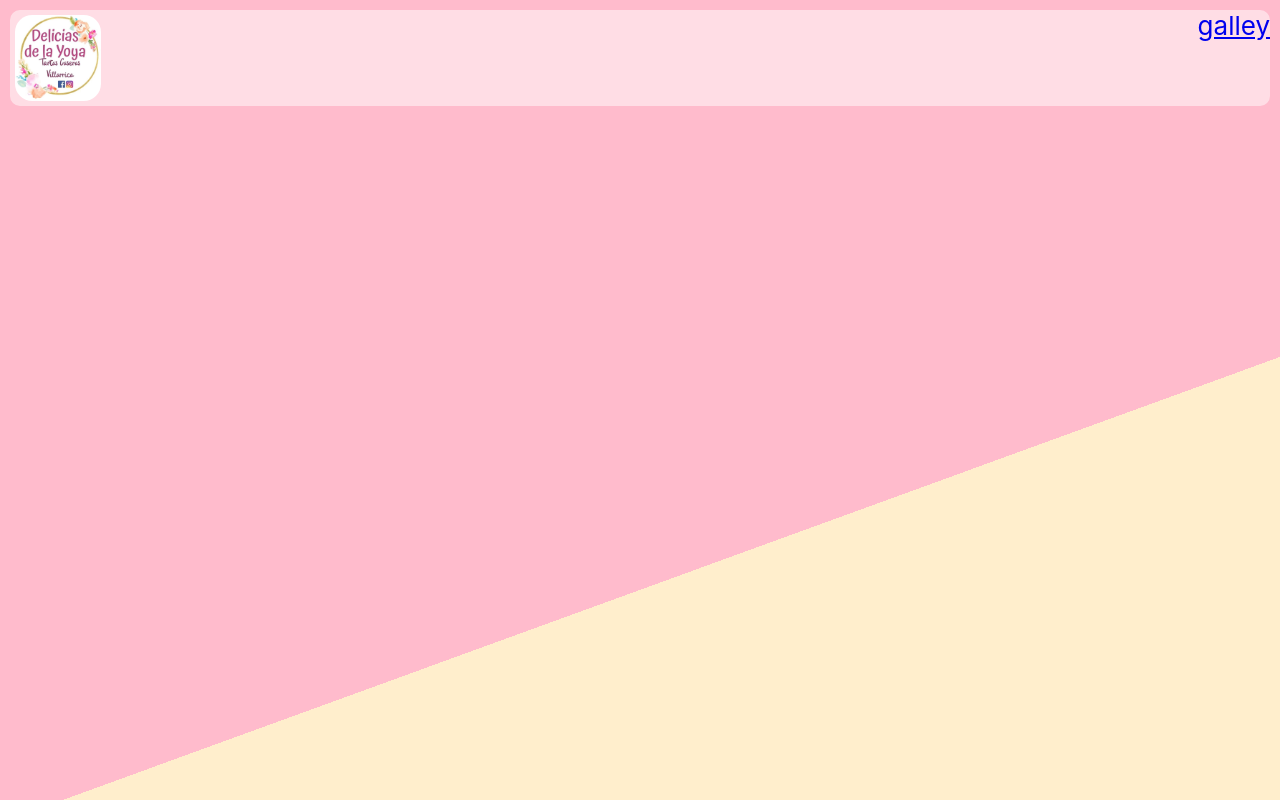
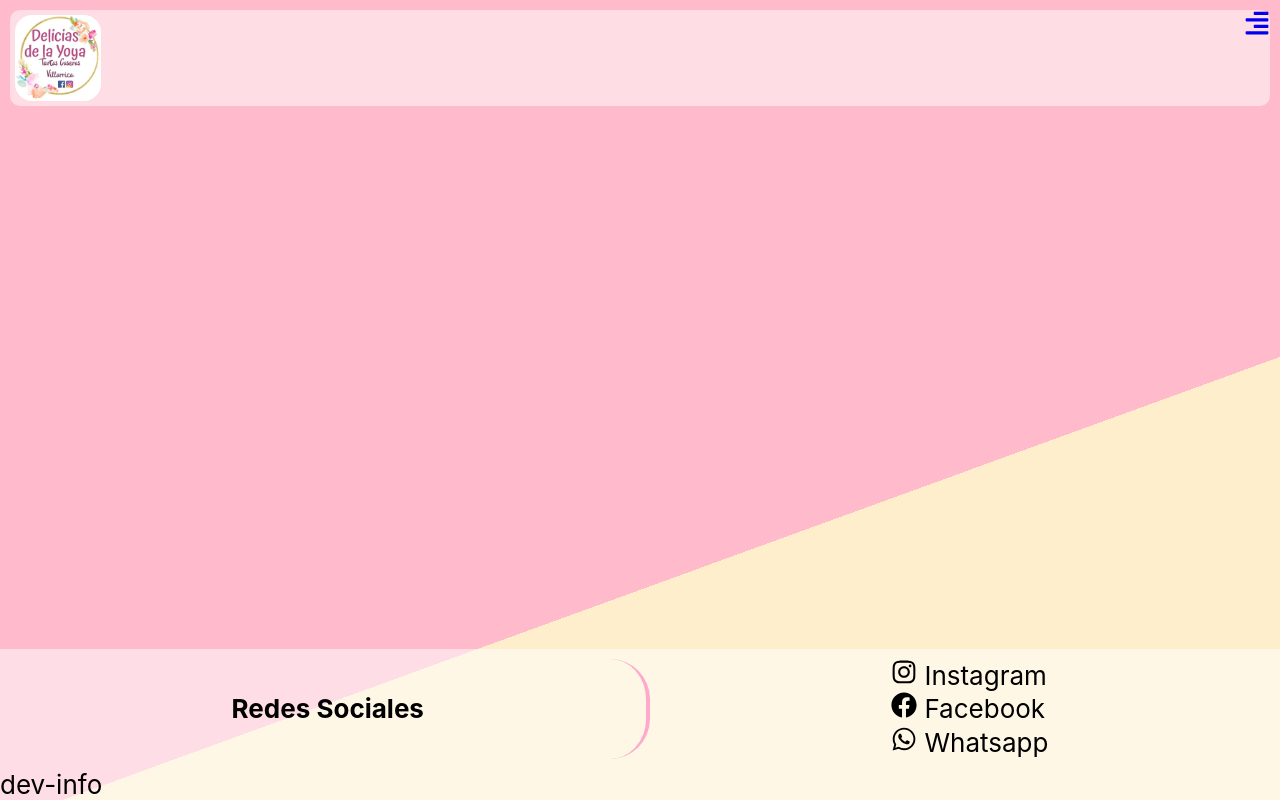
Before and after one commit to juanPabloEA/dy-web, a React (Create React App) app: page / in a window 1280 px wide. Built offline with nearby package versions, Linux system fonts and the light colour scheme.

Commit message:
footer - add social media links

```diff
--- a/package.json
+++ b/package.json
@@ -8,6 +8,7 @@
     "react": "^18.0.0",
     "react-bootstrap": "^2.2.3",
     "react-dom": "^18.0.0",
+    "react-icons": "^4.3.1",
     "react-router-dom": "^6.3.0",
     "react-scripts": "5.0.0"
   },
--- a/src/App.css
+++ b/src/App.css
@@ -6,6 +6,14 @@ body {
   background: linear-gradient(160deg, #FFBBCC 65%, #FFEECC 30%);
   min-height: 100vh;
   font-size: calc(10px + 2vmin);
+}
+
+footer {
+  height: auto;
+  background-color: rgba(255, 255, 255, 0.5);
+  position: fixed;
+  width: 100%;
+  bottom: 0px;
 }
 
 .App-navtab {
--- a/src/App.js
+++ b/src/App.js
@@ -1,5 +1,6 @@
 import logo from './logo.svg';
 import Navbar from "./components/commons/navbar/Navbar"
+import Footer from './components/commons/footer/Footer'
 import { BrowserRouter as Router, Switch, Route } from "react-router-dom";
 import {  Link } from "react-router-dom";
 import './App.css';
@@ -16,6 +17,7 @@ function App() {
 
       </div>
       <footer>
+          <Footer/>
       </footer>
     </div>
   );
--- a/src/components/commons/footer/Footer.css
+++ b/src/components/commons/footer/Footer.css
@@ -0,0 +1,23 @@
+.content-footer {
+	display: flex;
+}
+
+.content-footer .social-media-title {
+	display: grid;
+	flex-grow: 2;
+	justify-content: center;
+	margin: 10px;
+	border-right: 4px solid #FFAACC;
+	border-radius: 40px 40px 40px 40px;
+}
+
+.content-footer .social-media-links {
+	display: grid;
+	flex-grow: 2;
+	justify-content: center;
+	margin: 10px;
+}
+
+.content-footer .social-media div {
+	display: row;
+}
--- a/src/components/commons/footer/Footer.js
+++ b/src/components/commons/footer/Footer.js
@@ -1,15 +1,24 @@
 import React from 'react';
 import './Footer.css';
+import {FaInstagram, FaFacebook, FaWhatsapp} from "react-icons/fa";
 
 const Footer=() => {
 	return (
 		<>
 			<div className="content-footer">
-				<div className="about">
-					about
+				<div className="social-media-title">
+					<h4>Redes Sociales</h4>
 				</div>
-				<div className="social-media">
-						social-media
+				<div className="social-media-links">
+					<div>
+						<FaInstagram/> Instagram
+					</div>
+					<div>
+						<FaFacebook/> Facebook
+					</div>
+					<div>
+						<FaWhatsapp/> Whatsapp
+					</div>
 				</div>
 			</div>
 			<div className="dev-information">
--- a/src/components/commons/navbar/Navbar.css
+++ b/src/components/commons/navbar/Navbar.css
@@ -20,10 +20,13 @@
     .Navbar-container .Navbar-options{
         display: inline-flex;
         flex-grow: 1;
-        justify-content: center;
+        justify-content: flex-end;
+        padding: 15px;
     }
     .Navbar-container .Navbar-options a {
         display: flex;
+        align-items: center;
+        font-size: 30px;
     }
 }
 @media (min-width: 1000px) {
--- a/src/components/commons/navbar/Navbar.js
+++ b/src/components/commons/navbar/Navbar.js
@@ -2,7 +2,9 @@ import React from 'react';
 import {  Link } from "react-router-dom";
 import logo from "./../../../assets/img/logo.jpeg";
 import './Navbar.css';
-const Navbar= () =>{
+import { FaAlignRight } from "react-icons/fa";
+
+const Navbar = () => {
   return (
     <div className="Navbar-container">
       <div className="Navbar-icon">
@@ -12,11 +14,11 @@ const Navbar= () =>{
       </div>
       <div className="Navbar-options">
         <Link to="/">
-          galley
+          <FaAlignRight/>
         </Link>
       </div>
-
     </div>
   );
 }
+
 export default Navbar;
```
Also changed, not shown: 1 other file (tests, documents, lock files or other folders).
